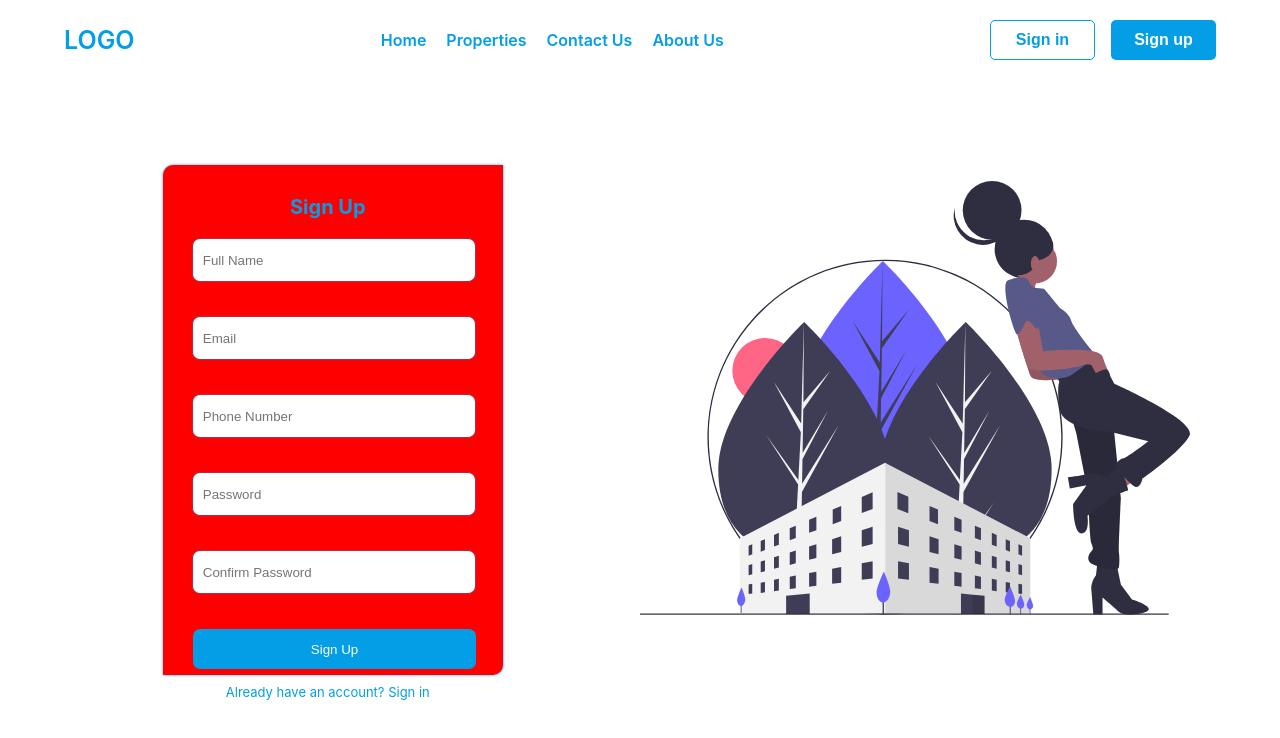
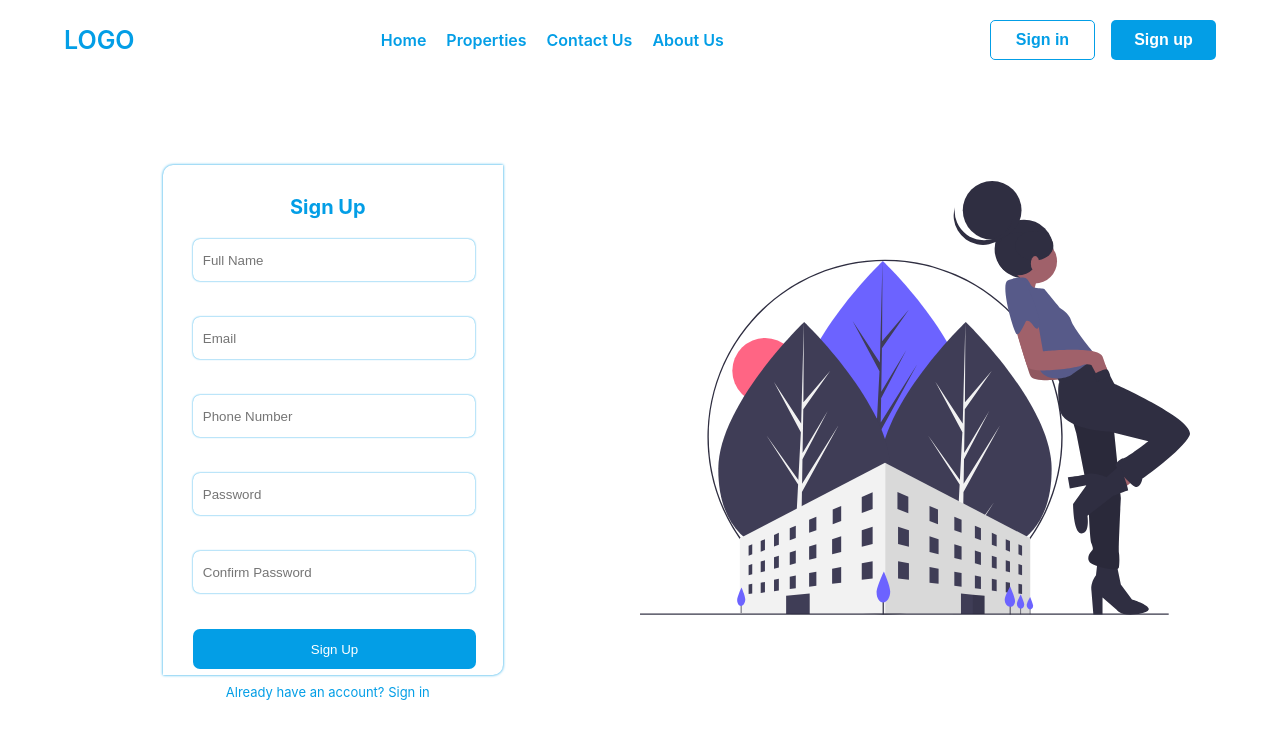
Before and after one commit to dev-sylv/Bootcamp-2.0-RealEstate-client-, a React (Create React App) app: page /signup in a window 1280 px wide. Shown: the top 738 px of the page. Built offline with nearby package versions, Linux system fonts and the light colour scheme.

Commit message:
saved all

```diff
--- a/src/components/UserAuth/Signup.tsx
+++ b/src/components/UserAuth/Signup.tsx
@@ -66,7 +66,7 @@ const Signup = () => {
 
         <Hold>
           <Left>
-            <Form>
+            <Form onSubmit={SignedUpUser}>
               <div
                 style={{
                   fontSize: "20px",
@@ -120,7 +120,7 @@ const Signup = () => {
                 {errors?.confirmPassword && errors?.confirmPassword?.message}
               </p>
 
-              <Button>Sign Up</Button>
+              <Button type="submit">Sign Up</Button>
 
               <Already>Already have an account? Sign in</Already>
             </Form>
@@ -182,7 +182,7 @@ const Input = styled.input<{ props: string }>`
 
 const Form = styled.form`
   width: 270px;
-  background-color: red;
+  /* background-color: red; */
   height: 450px;
   box-shadow: 0 0 3px #039ee6;
   border-radius: 10px 0 10px 0;
```
